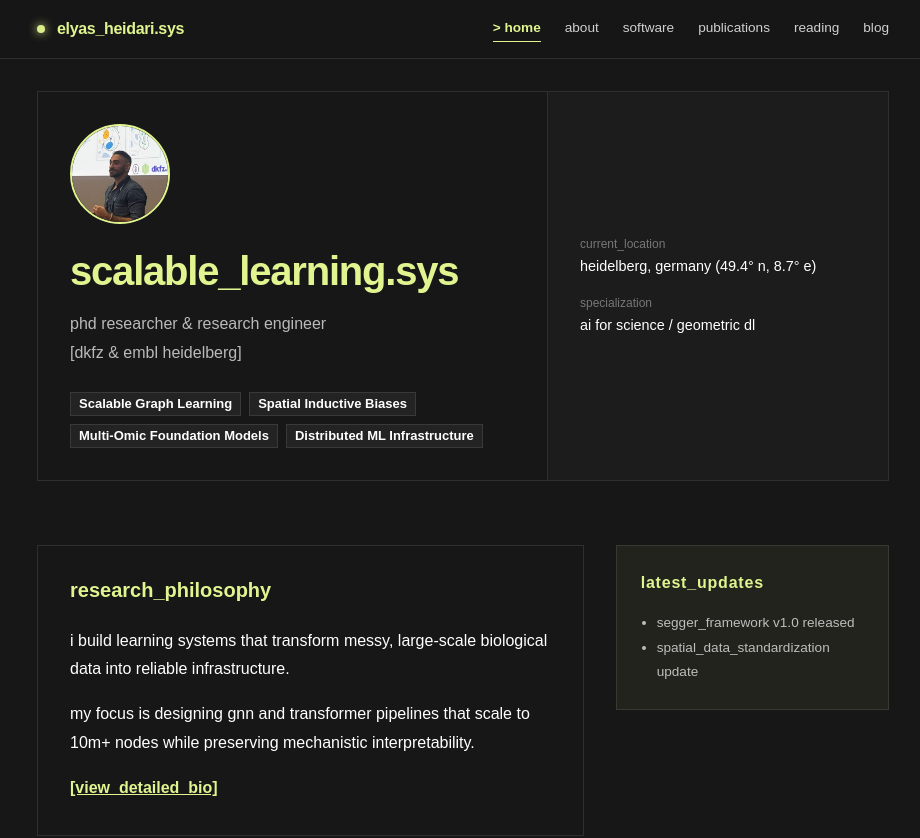
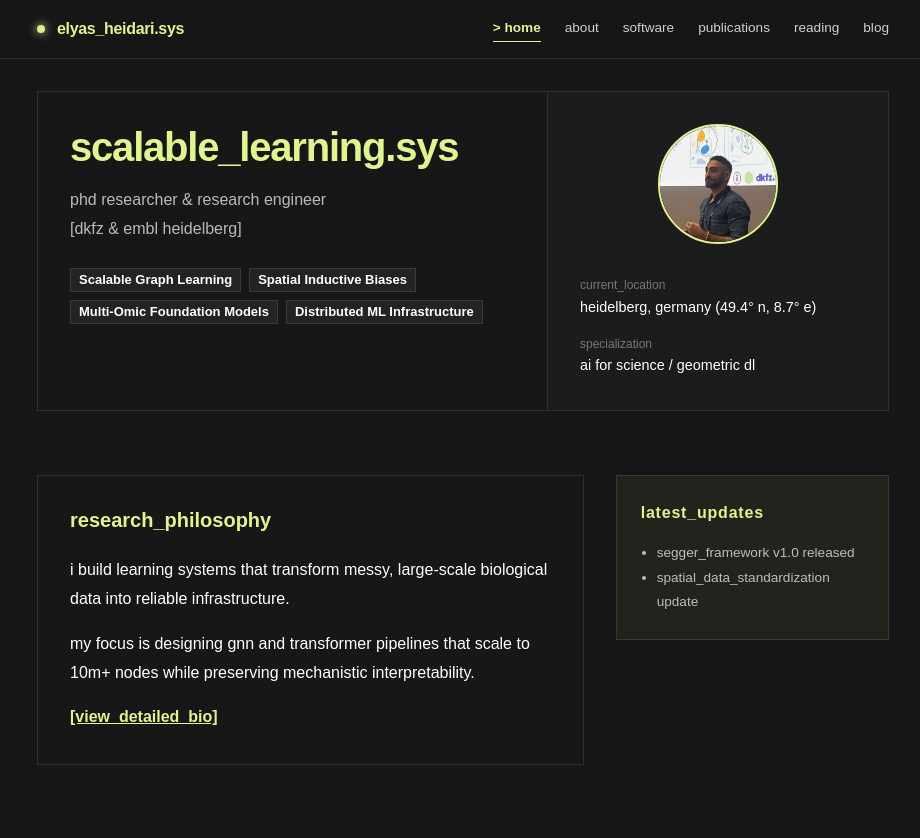
Before and after one commit to EliHei2/elihei2.github.io, a Next.js app: page / in a window 1280 px wide. Shown: the top 838 px of the page, without its empty margins (177-1097 px from the left). Built offline with nearby package versions, Linux system fonts and the light colour scheme; a web font is replaced by a local one.

Commit message:
feat(layout): move profile picture to status box

```diff
--- a/src/app/page.tsx
+++ b/src/app/page.tsx
@@ -29,13 +29,7 @@ export default function Home() {
       }}>
         {/* Identity Box */}
         <Box sx={{ p: 4, borderRight: { md: '1px solid rgba(255, 255, 255, 0.1)' }, borderBottom: { xs: '1px solid rgba(255, 255, 255, 0.1)', md: 0 } }}>
-          <Box sx={{ mb: 3 }}>
-            <Avatar
-              src="/profile.jpg"
-              alt="Elyas Heidari"
-              sx={{ width: 100, height: 100, border: '2px solid #E0F58F' }}
-            />
-          </Box>
+
           <Typography variant="h1" sx={{ color: '#E0F58F', mb: 2, fontSize: { xs: '2rem', md: '2.5rem' } }}>
             scalable_learning.sys
           </Typography>
@@ -52,6 +46,13 @@ export default function Home() {
 
         {/* Status Box */}
         <Box sx={{ p: 4, display: 'flex', flexDirection: 'column', justifyContent: 'center', bgcolor: 'rgba(255, 255, 255, 0.02)' }}>
+          <Box sx={{ mb: 4, display: 'flex', justifyContent: 'center', width: '100%' }}>
+            <Avatar
+              src="/profile.jpg"
+              alt="Elyas Heidari"
+              sx={{ width: 120, height: 120, border: '2px solid #E0F58F' }}
+            />
+          </Box>
           <Box sx={{ mb: 2 }}>
             <Typography variant="caption" sx={{ color: 'rgba(255, 255, 255, 0.4)', display: 'block' }}>current_location</Typography>
             <Typography variant="body2">heidelberg, germany (49.4° n, 8.7° e)</Typography>
```
